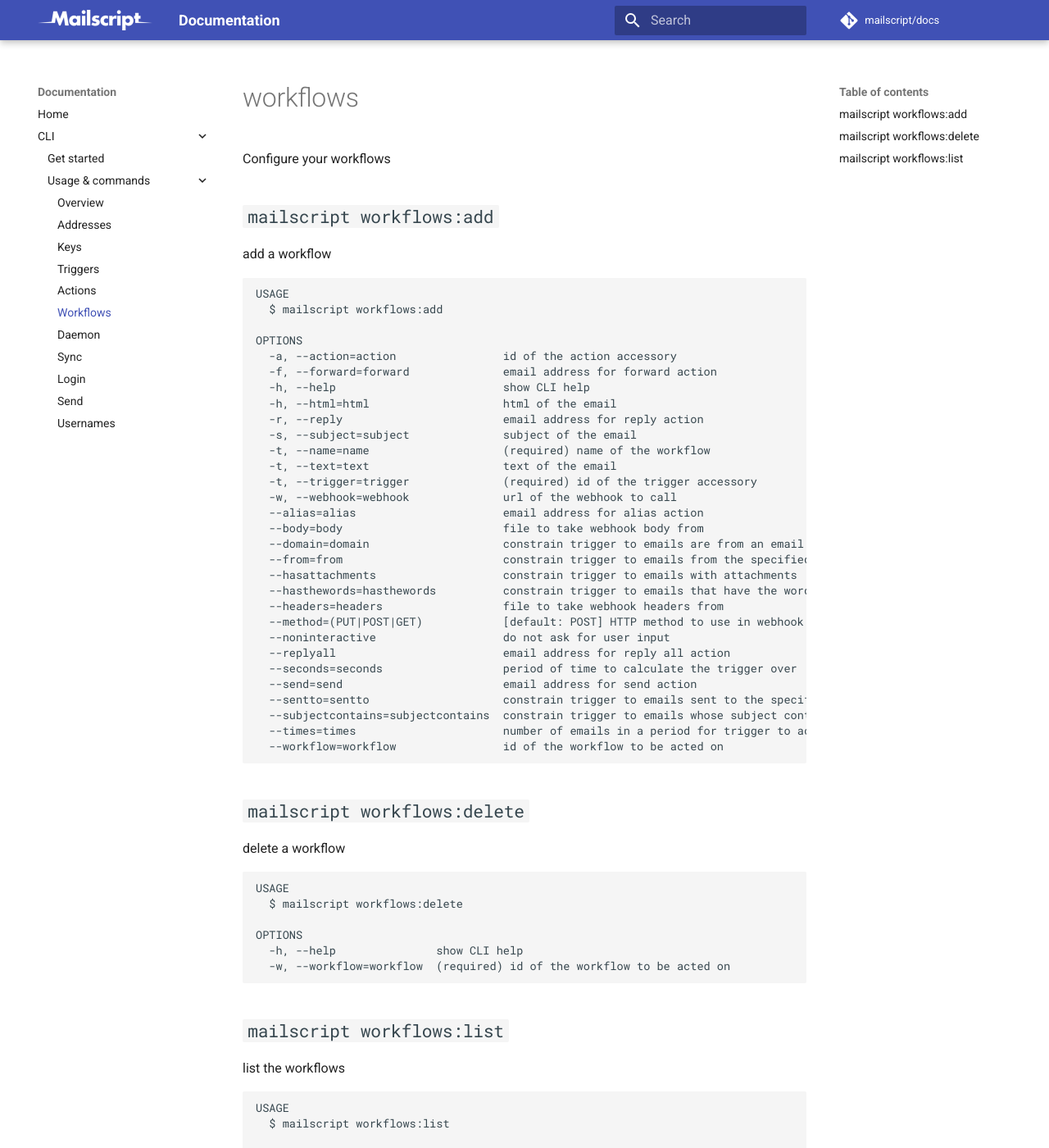
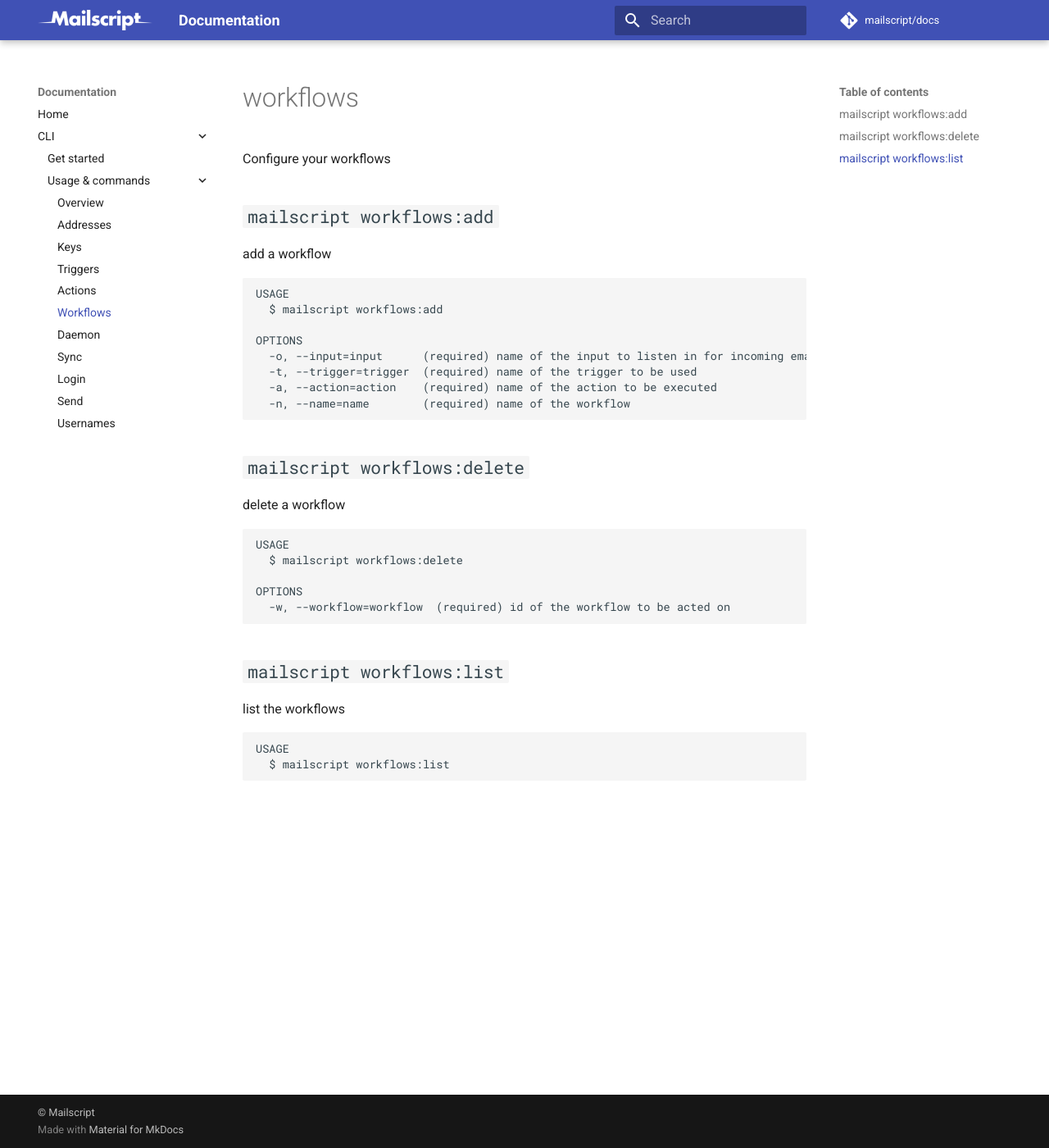
Before and after one commit to vaultec81/docs, an MkDocs documentation site: the page built from docs/cli/workflows.md, in a window 1280 px wide and 1400 px high. Shown: the whole window at 82% size. Built offline with MkDocs 1.6.1 and Material for MkDocs 9.7.7, drawn with Linux system fonts in a browser that asks for light colours; comment, search, counter and statistics services are not loaded; some of the changed text lies outside the part shown.

Commit message:
workflows: update to reference atomic inputs, triggers and actions

````diff
--- a/docs/cli/workflows.md
+++ b/docs/cli/workflows.md
@@ -11,32 +11,10 @@
   $ mailscript workflows:add
 
 OPTIONS
-  -a, --action=action                id of the action accessory
-  -f, --forward=forward              email address for forward action
-  -h, --help                         show CLI help
-  -h, --html=html                    html of the email
-  -r, --reply                        email address for reply action
-  -s, --subject=subject              subject of the email
-  -t, --name=name                    (required) name of the workflow
-  -t, --text=text                    text of the email
-  -t, --trigger=trigger              (required) id of the trigger accessory
-  -w, --webhook=webhook              url of the webhook to call
-  --alias=alias                      email address for alias action
-  --body=body                        file to take webhook body from
-  --domain=domain                    constrain trigger to emails are from an email address with the given domain
-  --from=from                        constrain trigger to emails from the specified address
-  --hasattachments                   constrain trigger to emails with attachments
-  --hasthewords=hasthewords          constrain trigger to emails that have the words specified
-  --headers=headers                  file to take webhook headers from
-  --method=(PUT|POST|GET)            [default: POST] HTTP method to use in webhook
-  --noninteractive                   do not ask for user input
-  --replyall                         email address for reply all action
-  --seconds=seconds                  period of time to calculate the trigger over
-  --send=send                        email address for send action
-  --sentto=sentto                    constrain trigger to emails sent to the specified address
-  --subjectcontains=subjectcontains  constrain trigger to emails whose subject contains the specified text
-  --times=times                      number of emails in a period for trigger to activate
-  --workflow=workflow                id of the workflow to be acted on
+  -o, --input=input      (required) name of the input to listen in for incoming emails
+  -t, --trigger=trigger  (required) name of the trigger to be used
+  -a, --action=action    (required) name of the action to be executed
+  -n, --name=name        (required) name of the workflow
 ```
 
 ## `mailscript workflows:delete`
@@ -48,7 +26,6 @@
   $ mailscript workflows:delete
 
 OPTIONS
-  -h, --help               show CLI help
   -w, --workflow=workflow  (required) id of the workflow to be acted on
 ```
 
@@ -59,7 +36,4 @@
 ```
 USAGE
   $ mailscript workflows:list
-
-OPTIONS
-  -h, --help  show CLI help
 ```
````
